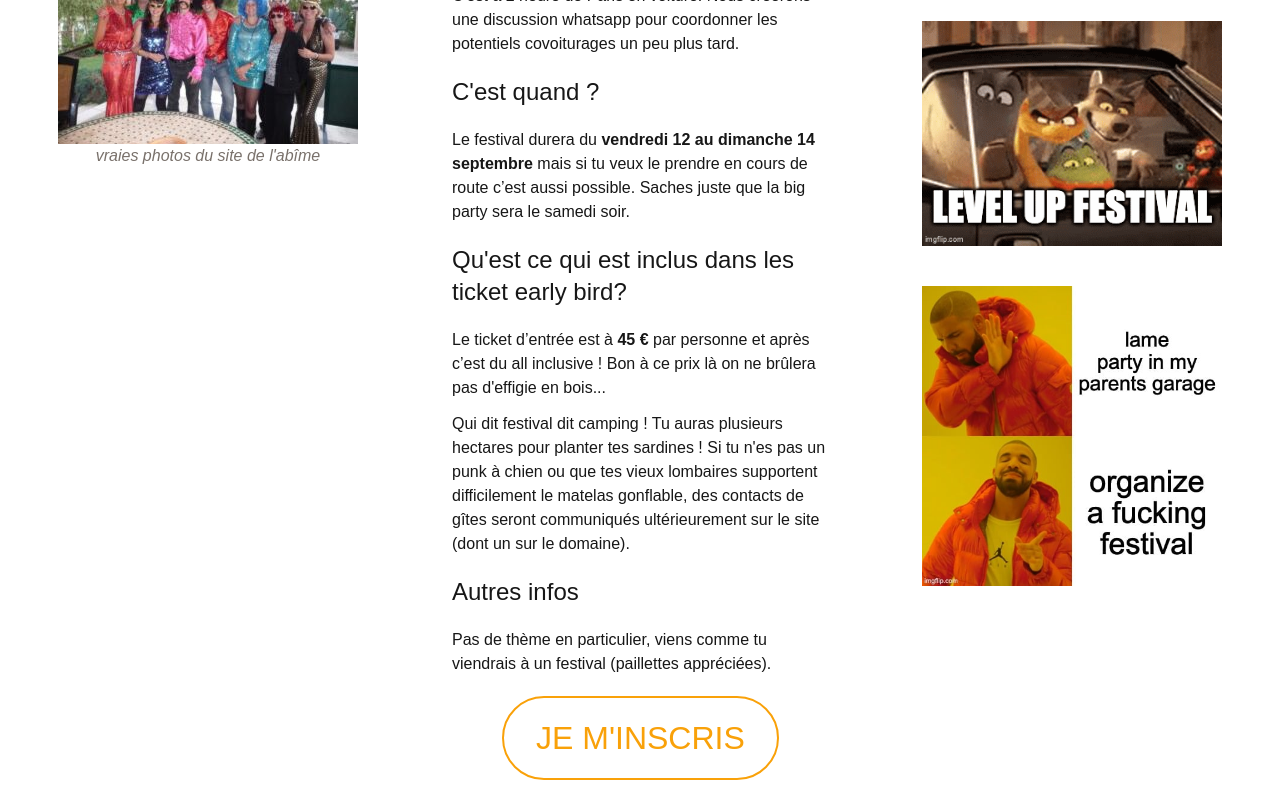
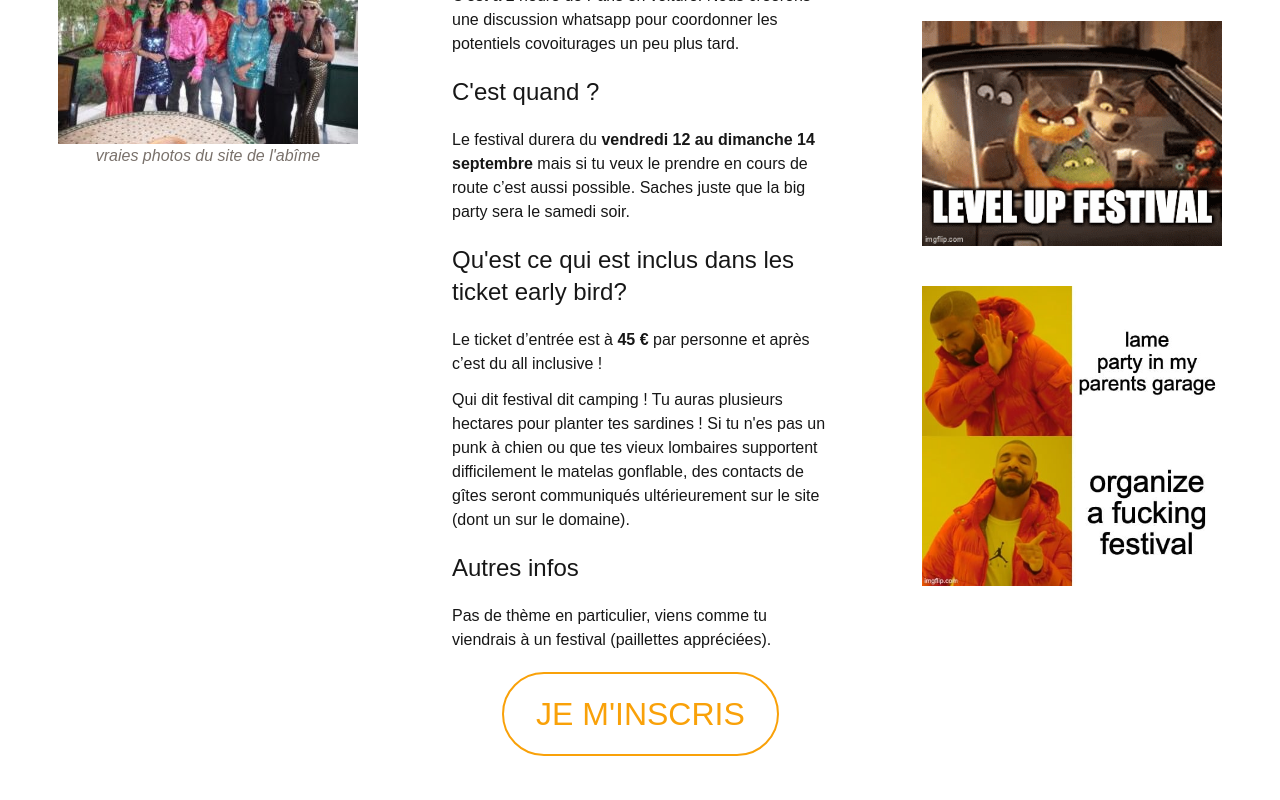
Before and after one commit to martinfaucheux/level-up-festival, a Next.js app: page / in a window 1280 px wide. Shown: the part 872-1672 px from the top of the page. After the commit the page ends 1648 px from the top, so only its background shows below. Built offline with nearby package versions, Linux system fonts and the light colour scheme.

Commit message:
remove weird sentence

```diff
--- a/app/page.tsx
+++ b/app/page.tsx
@@ -78,8 +78,7 @@ export default function Home() {
           </div>
           <div className="my-3">
             Le ticket d’entrée est à <b>45 €</b> par personne et après c’est du
-            all inclusive ! Bon à ce prix là on ne brûlera pas d'effigie en
-            bois...
+            all inclusive !
           </div>
           <div className="my-3">
             Qui dit festival dit camping ! Tu auras plusieurs hectares pour
```
